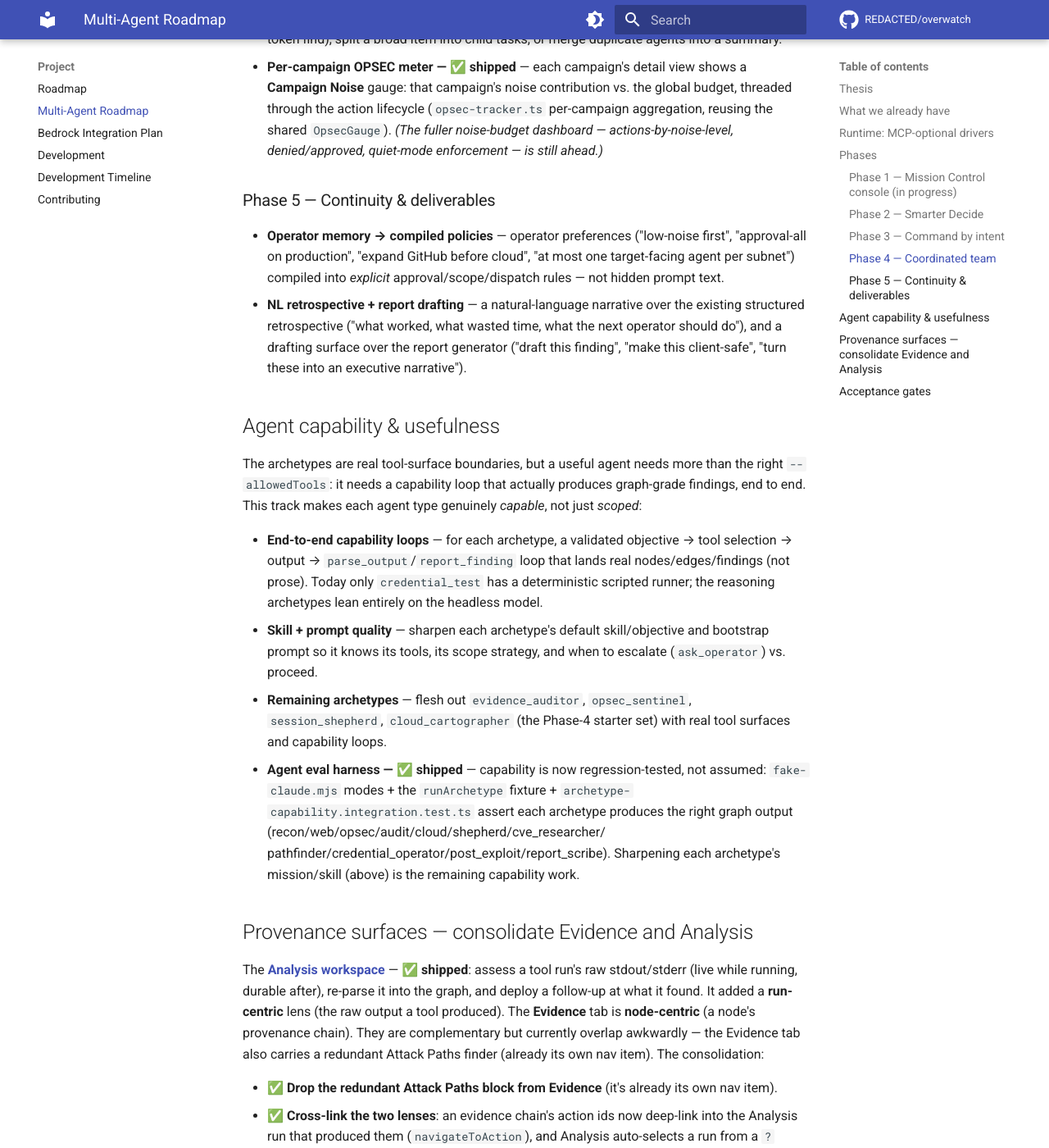
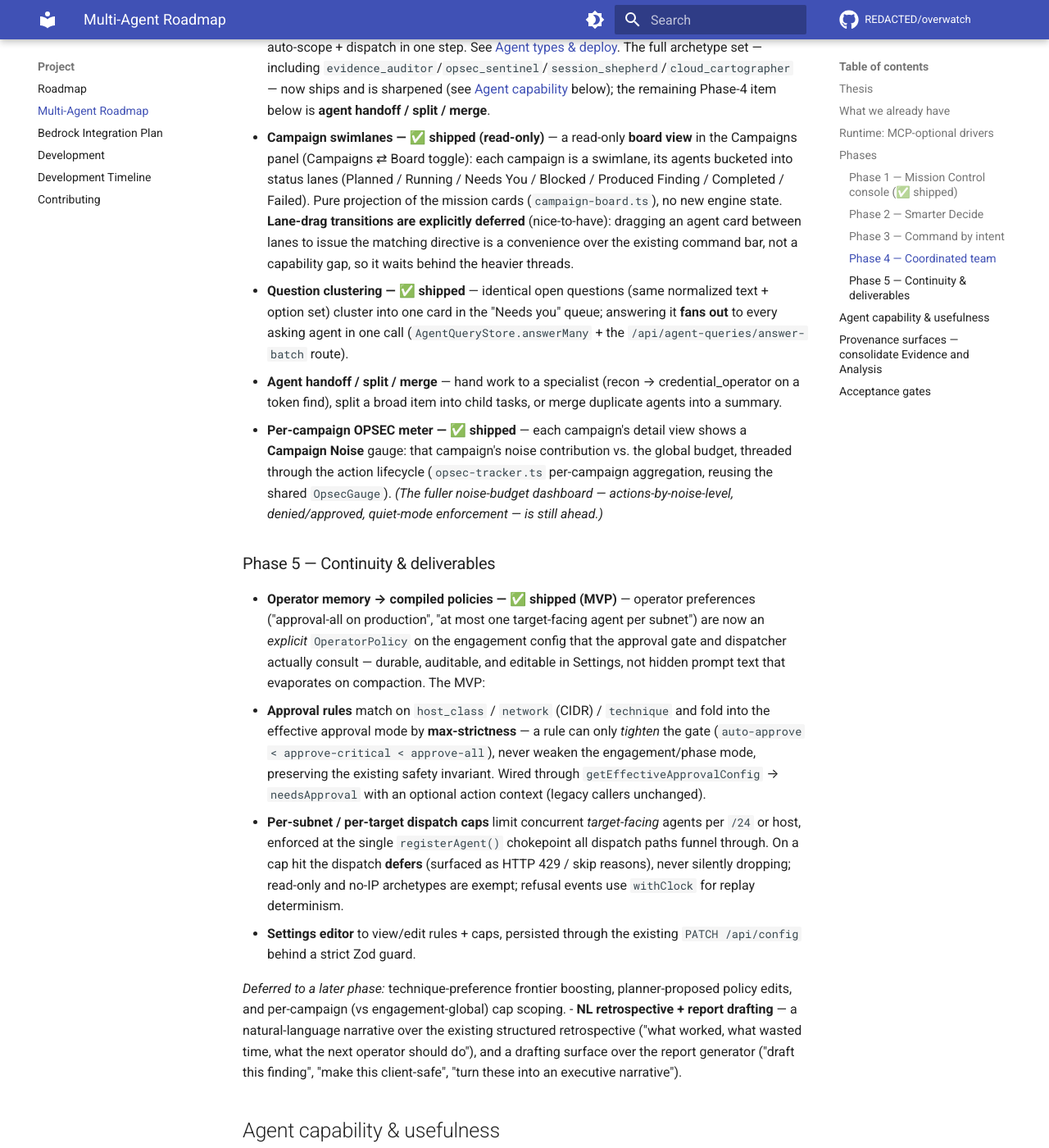
Before and after one commit to professor-moody/overwatch, an MkDocs documentation site: the page built from docs/multi-agent-roadmap.md, in a window 1280 px wide and 1400 px high, scrolled down 3606 px. Shown: the whole window at 82% size. Built offline with MkDocs 1.6.1 and Material for MkDocs 9.7.7, drawn with Linux system fonts in a browser that asks for light colours; comment, search, counter and statistics services are not loaded; some of the changed text lies outside the part shown.

Commit message:
docs(roadmap): mark this phase shipped; flag NL queries active; defer lane-drag (#66)
Bring the multi-agent roadmap in line with what's now on main:

- Phase 1 (Mission Control console) → shipped; add the single-scroll
  density refactor (#60) as a shipped item.
- Phase 5 operator-memory → compiled policies → shipped (MVP): approval
  rules (tightening-only, max-strictness), per-subnet/target dispatch
  caps (defer-not-drop at the registerAgent chokepoint), Settings
  editor (#62-#65). Note deferred bits: technique-preference frontier
  boosting, planner-proposed edits, per-campaign cap scoping.
- Agent capability → archetype skill/prompt sharpening shipped (#61);
  the four starter archetypes are present + sharpened. Remaining
  capability work is deterministic scripted runners.
- Phase 3 NL graph queries marked the active track (next slice).
- Phase 4 board: record lane-drag transitions as explicitly deferred
  (nice-to-have), and drop the stale "archetypes still ahead" note.
- Refresh the net-new-engine-work summary to shipped vs. ahead.

mkdocs build --strict clean.

Co-authored-by: professor-moody <keys@nimbus.lan>

```diff
--- a/docs/multi-agent-roadmap.md
+++ b/docs/multi-agent-roadmap.md
@@ -26,7 +26,7 @@
 | Retrospective | inference-gap, skill-gap, and context-gap analysis plus training traces |
 | Scope preview | `previewScopeChange` is a read-only dry-run returning nodes entering/leaving scope (the Add-Targets precedent) |
 
-The net-new engine work is concentrated in a few places: **productivity-based stuck detection**, a **data-driven role system**, a **graph-delta plan estimator**, **question clustering**, **NL graph queries**, and an **operator-memory → compiled-policy** substrate. Those land in the later phases below.
+The net-new engine work has been landing phase by phase. **Shipped:** the **data-driven role system** (agent archetypes), **question clustering**, and the **operator-memory → compiled-policy** substrate (MVP — approval rules + per-subnet/target dispatch caps + a Settings editor). **Still ahead:** **productivity-based stuck detection**, a **graph-delta plan estimator**, and **NL graph queries** (the active track). Those are tracked in the phases below.
 
 ## Runtime: MCP-optional drivers
 
@@ -41,7 +41,7 @@
 
 ## Phases
 
-### Phase 1 — Mission Control console *(in progress)*
+### Phase 1 — Mission Control console *(✅ shipped)*
 
 Reorganize the console body around Monitor / Decide / Command — mostly surfacing existing data, no new engine state.
 
@@ -49,6 +49,7 @@
 - **One Attention Queue** — a single prioritized "what needs me" surface merging pending approvals, agent questions, and failures (stuck agents join in Phase 2), with one item expanded at a time. This consolidates today's separate approvals lane and questions inbox.
 - **One contextual command box** — a single command input with a **Fleet / Campaign / Agent** scope pill, replacing the separate global command bar and per-agent "Tell" box.
 - **Threaded, compact activity** — group a directive → acknowledged → action → completed lifecycle into one collapsible thread; raw details hidden until expanded; a segmented filter (All / Agent / Actions / Findings / Errors); loud color reserved for findings, approvals, questions, and failures.
+- **Single-scroll density — ✅ shipped** — the cockpit was getting cramped: clipped Fleet-overview metric cards, a tight "Needs you" queue, nested fixed-height scroll regions fighting each other. The panel is now one page scroll: a sticky act-surface band (command bar + "Needs you" queue) over a flowing master-detail, the Activity stream keeping its own bounded live-tail (the one justified inner scroll). Metric grid widened to a 4-up row so Running/Queued/Completed/Failed never wrap-clip. Reusable `dense` `PanelSection`/`MetricTile` variants.
 
 ### Phase 2 — Smarter Decide
 
@@ -64,21 +65,26 @@
 
 - **Expected-graph-delta plan preview** — generalize the scope-preview dry-run into a plan preview: before confirming, show the *state transition* (likely new/removed nodes and edges, objective-distance change, OPSEC/noise estimate, approval risk) — and offer variants (quiet / faster / credential-only) instead of a single confirm button.
 - **Ambiguity handling** — when a command is ambiguous or affects more than a threshold, the interpreter returns a tight clarifying question ("48 hosts — campaign or sample?").
-- **Natural-language graph queries (read-only)** — "what changed in the last 15 minutes?", "which findings lack evidence?", "what's the riskiest unapproved action?" — translated to the existing structured query/path/timeline tools, never mutating.
+- **Natural-language graph queries (read-only) — 🔜 active track** — "what changed in the last 15 minutes?", "which findings lack evidence?", "what's the riskiest unapproved action?" — translated to the existing structured query/path/timeline tools (`get_state({since})`, `get_timeline`, `query_graph`, `find_paths`, `get_finding_readiness`), never mutating. Extends `command-interpreter.ts` (mutation-only today) with a read-only NL→query grammar plus a headless-planner fallback, paired with NL drafting over `run_retrospective`/`generate_report` (Phase 5). This is the next slice in flight.
 
 ### Phase 4 — Coordinated team
 
 The heaviest backend, and the biggest "team" leap.
 
-- **Specialized roles + smart/manual deploy — ✅ shipped** (pulled forward). Roles are now data-driven **agent archetypes** (`agent-archetypes.ts`): recon_scanner, web_tester, credential_operator, post_exploit, cve_researcher, pathfinder, report_scribe + the legacy default/research/planner — each a real tool-surface boundary, backend, default skill/objective, and scope strategy. Dispatch honors the type; `recommendArchetype` auto-picks one for a target and the operator can override. **Ad-hoc real-time deploy** (`POST /api/agents/quick-deploy` + the console **Deploy** button): paste an IP/CIDR/domain → auto-scope + dispatch in one step. See [Agent types & deploy](operator-cockpit.md#agent-types). *(Remaining Phase-4 items below are still ahead: evidence_auditor/opsec_sentinel/session_shepherd/cloud_cartographer archetypes, plus —)*
-- **Campaign swimlanes — ✅ shipped** — a read-only **board view** in the Campaigns panel (Campaigns ⇄ Board toggle): each campaign is a swimlane, its agents bucketed into status lanes (Planned / Running / Needs You / Blocked / Produced Finding / Completed / Failed). Pure projection of the mission cards (`campaign-board.ts`), no new engine state.
+- **Specialized roles + smart/manual deploy — ✅ shipped** (pulled forward). Roles are now data-driven **agent archetypes** (`agent-archetypes.ts`): recon_scanner, web_tester, credential_operator, post_exploit, cve_researcher, pathfinder, report_scribe + the legacy default/research/planner — each a real tool-surface boundary, backend, default skill/objective, and scope strategy. Dispatch honors the type; `recommendArchetype` auto-picks one for a target and the operator can override. **Ad-hoc real-time deploy** (`POST /api/agents/quick-deploy` + the console **Deploy** button): paste an IP/CIDR/domain → auto-scope + dispatch in one step. See [Agent types & deploy](operator-cockpit.md#agent-types). The full archetype set — including `evidence_auditor`/`opsec_sentinel`/`session_shepherd`/`cloud_cartographer` — now ships and is sharpened (see [Agent capability](#agent-capability-usefulness) below); the remaining Phase-4 item below is **agent handoff / split / merge**.
+- **Campaign swimlanes — ✅ shipped (read-only)** — a read-only **board view** in the Campaigns panel (Campaigns ⇄ Board toggle): each campaign is a swimlane, its agents bucketed into status lanes (Planned / Running / Needs You / Blocked / Produced Finding / Completed / Failed). Pure projection of the mission cards (`campaign-board.ts`), no new engine state. **Lane-drag transitions are explicitly deferred** (nice-to-have): dragging an agent card between lanes to issue the matching directive is a convenience over the existing command bar, not a capability gap, so it waits behind the heavier threads.
 - **Question clustering — ✅ shipped** — identical open questions (same normalized text + option set) cluster into one card in the "Needs you" queue; answering it **fans out** to every asking agent in one call (`AgentQueryStore.answerMany` + the `/api/agent-queries/answer-batch` route).
 - **Agent handoff / split / merge** — hand work to a specialist (recon → credential_operator on a token find), split a broad item into child tasks, or merge duplicate agents into a summary.
 - **Per-campaign OPSEC meter — ✅ shipped** — each campaign's detail view shows a **Campaign Noise** gauge: that campaign's noise contribution vs. the global budget, threaded through the action lifecycle (`opsec-tracker.ts` per-campaign aggregation, reusing the shared `OpsecGauge`). *(The fuller noise-budget dashboard — actions-by-noise-level, denied/approved, quiet-mode enforcement — is still ahead.)*
 
 ### Phase 5 — Continuity & deliverables
 
-- **Operator memory → compiled policies** — operator preferences ("low-noise first", "approval-all on production", "expand GitHub before cloud", "at most one target-facing agent per subnet") compiled into *explicit* approval/scope/dispatch rules — not hidden prompt text.
+- **Operator memory → compiled policies — ✅ shipped (MVP)** — operator preferences ("approval-all on production", "at most one target-facing agent per subnet") are now an *explicit* `OperatorPolicy` on the engagement config that the approval gate and dispatcher actually consult — durable, auditable, and editable in Settings, not hidden prompt text that evaporates on compaction. The MVP:
+  - **Approval rules** match on `host_class` / `network` (CIDR) / `technique` and fold into the effective approval mode by **max-strictness** — a rule can only *tighten* the gate (`auto-approve < approve-critical < approve-all`), never weaken the engagement/phase mode, preserving the existing safety invariant. Wired through `getEffectiveApprovalConfig` → `needsApproval` with an optional action context (legacy callers unchanged).
+  - **Per-subnet / per-target dispatch caps** limit concurrent *target-facing* agents per `/24` or host, enforced at the single `registerAgent()` chokepoint all dispatch paths funnel through. On a cap hit the dispatch **defers** (surfaced as HTTP 429 / skip reasons), never silently dropping; read-only and no-IP archetypes are exempt; refusal events use `withClock` for replay determinism.
+  - **Settings editor** to view/edit rules + caps, persisted through the existing `PATCH /api/config` behind a strict Zod guard.
+
+  *Deferred to a later phase:* technique-preference frontier boosting, planner-proposed policy edits, and per-campaign (vs engagement-global) cap scoping.
 - **NL retrospective + report drafting** — a natural-language narrative over the existing structured retrospective ("what worked, what wasted time, what the next operator should do"), and a drafting surface over the report generator ("draft this finding", "make this client-safe", "turn these into an executive narrative").
 
 ## Agent capability & usefulness
@@ -93,12 +99,20 @@
   that lands real nodes/edges/findings (not prose). Today only `credential_test`
   has a deterministic scripted runner; the reasoning archetypes lean entirely on
   the headless model.
-- **Skill + prompt quality** — sharpen each archetype's default skill/objective
-  and bootstrap prompt so it knows its tools, its scope strategy, and when to
-  escalate (`ask_operator`) vs. proceed.
-- **Remaining archetypes** — flesh out `evidence_auditor`, `opsec_sentinel`,
-  `session_shepherd`, `cloud_cartographer` (the Phase-4 starter set) with real
-  tool surfaces and capability loops.
+- **Skill + prompt quality — ✅ shipped** — the six thin/mis-bound archetypes
+  (`pathfinder`, `report_scribe`, `cloud_cartographer`, `opsec_sentinel`,
+  `session_shepherd`, `evidence_auditor`) each got a real default skill
+  (`skills/*.md`: methodology + decision tree + escalation thresholds), a
+  correctly bound `defaultSkill` (replacing mis-bound `pivoting` /
+  `aws-exploitation`), and a prescriptive mission (tool sequence → doneness tied
+  to graph artifacts → when to `ask_operator`). A test asserts every archetype's
+  `defaultSkill` resolves to a real skill file.
+- **Remaining archetypes — ✅ present & sharpened** — `evidence_auditor`,
+  `opsec_sentinel`, `session_shepherd`, and `cloud_cartographer` (the Phase-4
+  starter set) exist with real tool surfaces, eval coverage, and (as of the
+  sharpening pass above) bound skills and prescriptive missions. The remaining
+  capability work is **deterministic scripted runners** for the reasoning
+  archetypes (only `credential_test` has one today).
 - **Agent eval harness — ✅ shipped** — capability is now regression-tested, not
   assumed: `fake-claude.mjs` modes + the `runArchetype` fixture +
   `archetype-capability.integration.test.ts` assert each archetype produces the
```
